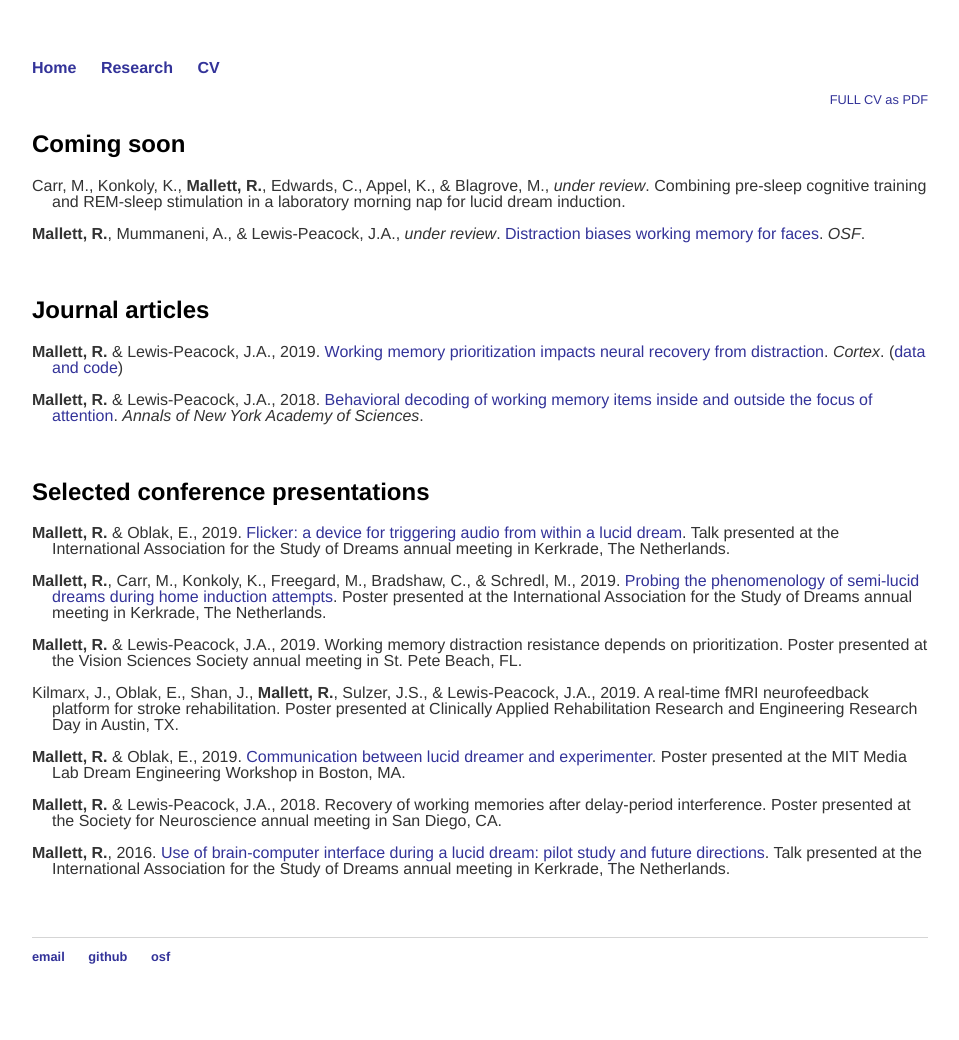
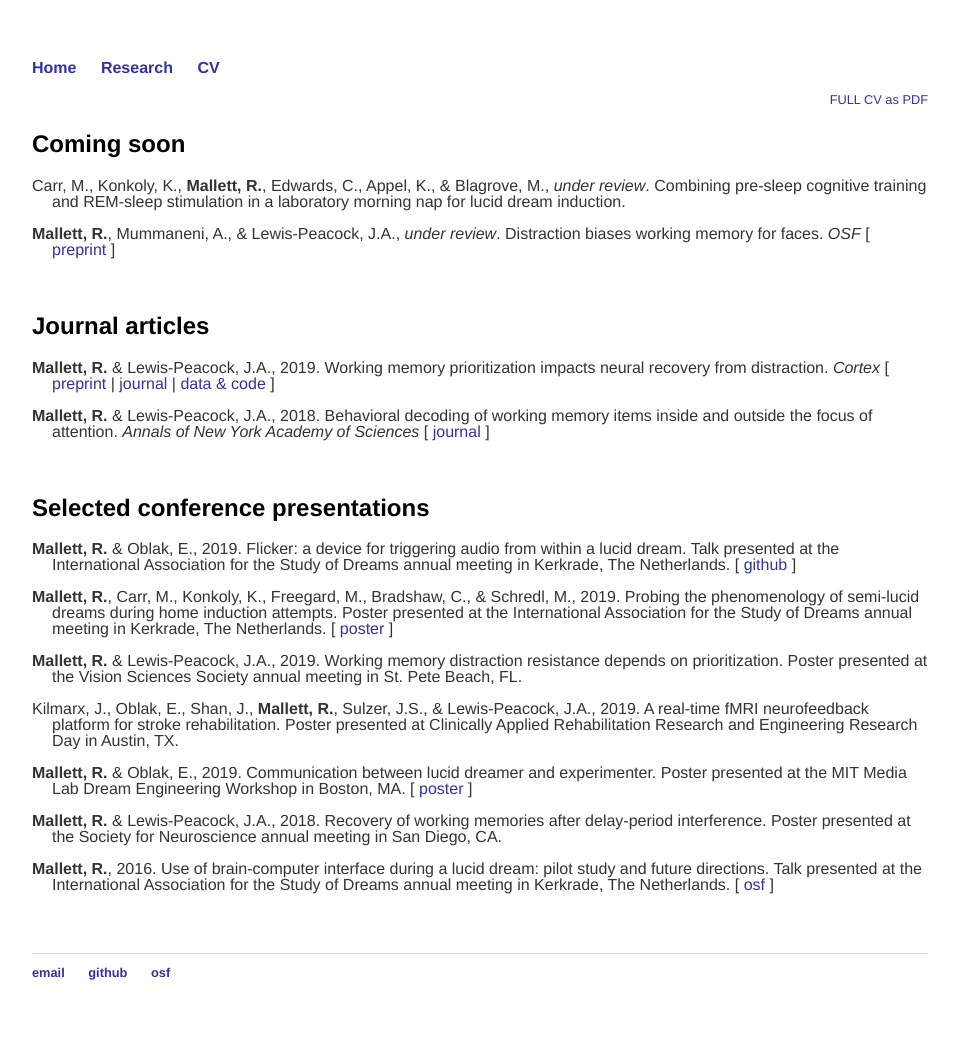
Before and after one commit to remrama/remrama.github.io, a Jekyll site: the page built from cv/index.html, in a window 1280 px wide. Shown: the whole page, without its empty margins (160-1119 px from the left). Built offline with Jekyll 4.4.1, drawn with Linux system fonts in a browser that asks for light colours.

Commit message:
explicit links

```diff
--- a/cv/index.html
+++ b/cv/index.html
@@ -14,26 +14,26 @@ title: Remy's CV
         Carr, M., Konkoly, K., <strong>Mallett, R.</strong>, Edwards, C., Appel, K., & Blagrove, M., <em>under review</em>. Combining pre-sleep cognitive training and REM-sleep stimulation in a laboratory morning nap for lucid dream induction.
     </p>
     <p class="hanging">
-        <strong>Mallett, R.</strong>, Mummaneni, A., & Lewis-Peacock, J.A., <em>under review</em>. <a href="https://osf.io/qvez5/">Distraction biases working memory for faces</a>. <em>OSF</em>.
+        <strong>Mallett, R.</strong>, Mummaneni, A., & Lewis-Peacock, J.A., <em>under review</em>. Distraction biases working memory for faces. <em>OSF</em> [ <a href="https://osf.io/qvez5/">preprint</a> ]
     </p>
 
     <br>
     <h2>Journal articles</h2>
 
     <p class="hanging">
-        <strong>Mallett, R.</strong> & Lewis-Peacock, J.A., 2019. <a href="https://doi.org/10.1016/j.cortex.2019.08.019">Working memory prioritization impacts neural recovery from distraction</a>. <em>Cortex</em>. (<a href="https://osf.io/xz3ap/">data and code</a>)
+        <strong>Mallett, R.</strong> & Lewis-Peacock, J.A., 2019. Working memory prioritization impacts neural recovery from distraction. <em>Cortex</em> [ <a href="https://osf.io/vep97/">preprint</a> | <a href="https://doi.org/10.1016/j.cortex.2019.08.019">journal</a> | <a href="https://osf.io/xz3ap/">data & code</a> ]
     </p>
     <p class="hanging">
-        <strong>Mallett, R.</strong> & Lewis-Peacock, J.A., 2018. <a href="https://doi.org/10.1111/nyas.13647">Behavioral decoding of working memory items inside and outside the focus of attention</a>. <em>Annals of New York Academy of Sciences</em>.
+        <strong>Mallett, R.</strong> & Lewis-Peacock, J.A., 2018. Behavioral decoding of working memory items inside and outside the focus of attention. <em>Annals of New York Academy of Sciences</em> [ <a href="https://doi.org/10.1111/nyas.13647">journal</a> ]
     </p>
 
     <br>
     <h2>Selected conference presentations</h2>
     <p class="hanging">
-        <strong>Mallett, R.</strong> & Oblak, E., 2019. <a href="https://github.com/remrama/flicker">Flicker: a device for triggering audio from within a lucid dream</a>. Talk presented at the International Association for the Study of Dreams annual meeting in Kerkrade, The Netherlands.
+        <strong>Mallett, R.</strong> & Oblak, E., 2019. Flicker: a device for triggering audio from within a lucid dream</a>. Talk presented at the International Association for the Study of Dreams annual meeting in Kerkrade, The Netherlands. [ <a href="https://github.com/remrama/flicker">github</a> ]
     </p>
     <p class="hanging">
-        <strong>Mallett, R.</strong>, Carr, M., Konkoly, K., Freegard, M., Bradshaw, C., & Schredl, M., 2019. <a href="https://osf.io/rpjwz/">Probing the phenomenology of semi-lucid dreams during home induction attempts</a>. Poster presented at the International Association for the Study of Dreams annual meeting in Kerkrade, The Netherlands.
+        <strong>Mallett, R.</strong>, Carr, M., Konkoly, K., Freegard, M., Bradshaw, C., & Schredl, M., 2019. Probing the phenomenology of semi-lucid dreams during home induction attempts</a>. Poster presented at the International Association for the Study of Dreams annual meeting in Kerkrade, The Netherlands. [ <a href="https://osf.io/rpjwz/">poster</a> ]
     </p>
     <p class="hanging">
         <strong>Mallett, R.</strong> & Lewis-Peacock, J.A., 2019. Working memory distraction resistance depends on prioritization. Poster presented at the Vision Sciences Society annual meeting in St. Pete Beach, FL.
@@ -42,13 +42,13 @@ title: Remy's CV
         Kilmarx, J., Oblak, E., Shan, J., <strong>Mallett, R.</strong>, Sulzer, J.S., & Lewis-Peacock, J.A., 2019. A real-time fMRI neurofeedback platform for stroke rehabilitation. Poster presented at Clinically Applied Rehabilitation Research and Engineering Research Day in Austin, TX.
     </p>
     <p class="hanging">
-        <strong>Mallett, R.</strong> & Oblak, E., 2019. <a href="https://osf.io/vtbjn/">Communication between lucid dreamer and experimenter</a>. Poster presented at the MIT Media Lab Dream Engineering Workshop in Boston, MA.
+        <strong>Mallett, R.</strong> & Oblak, E., 2019. Communication between lucid dreamer and experimenter. Poster presented at the MIT Media Lab Dream Engineering Workshop in Boston, MA. [ <a href="https://osf.io/vtbjn/">poster</a> ]
     </p>
     <p class="hanging">
         <strong>Mallett, R.</strong> & Lewis-Peacock, J.A., 2018. Recovery of working memories after delay-period interference. Poster presented at the Society for Neuroscience annual meeting in San Diego, CA.
     </p>
     <p class="hanging">
-        <strong>Mallett, R.</strong>, 2016. <a href="https://osf.io/mr7hf/">Use of brain-computer interface during a lucid dream: pilot study and future directions</a>. Talk presented at the International Association for the Study of Dreams annual meeting in Kerkrade, The Netherlands.
+        <strong>Mallett, R.</strong>, 2016. Use of brain-computer interface during a lucid dream: pilot study and future directions. Talk presented at the International Association for the Study of Dreams annual meeting in Kerkrade, The Netherlands. [ <a href="https://osf.io/mr7hf/">osf</a> ]
     </p>
 
 </div>
```
